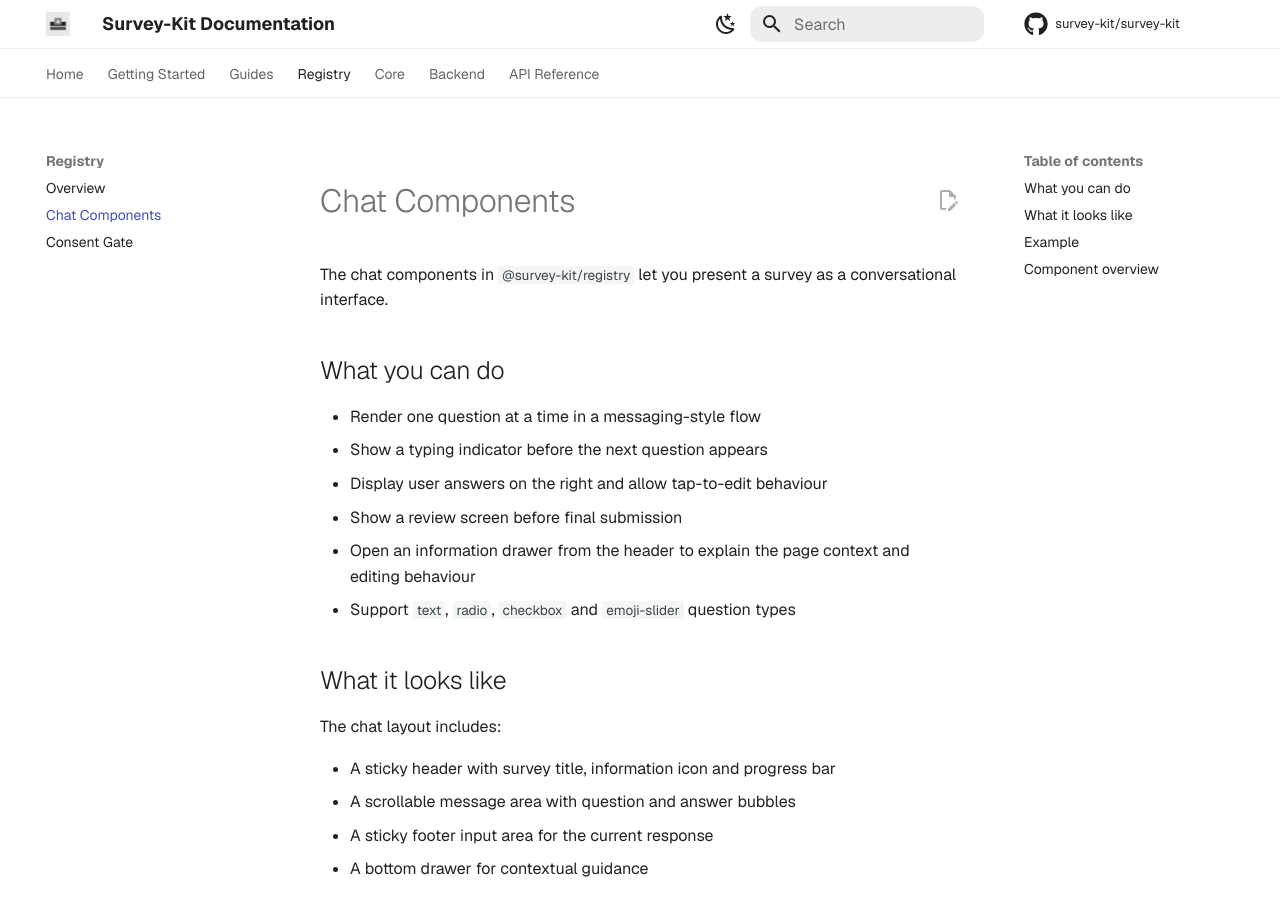
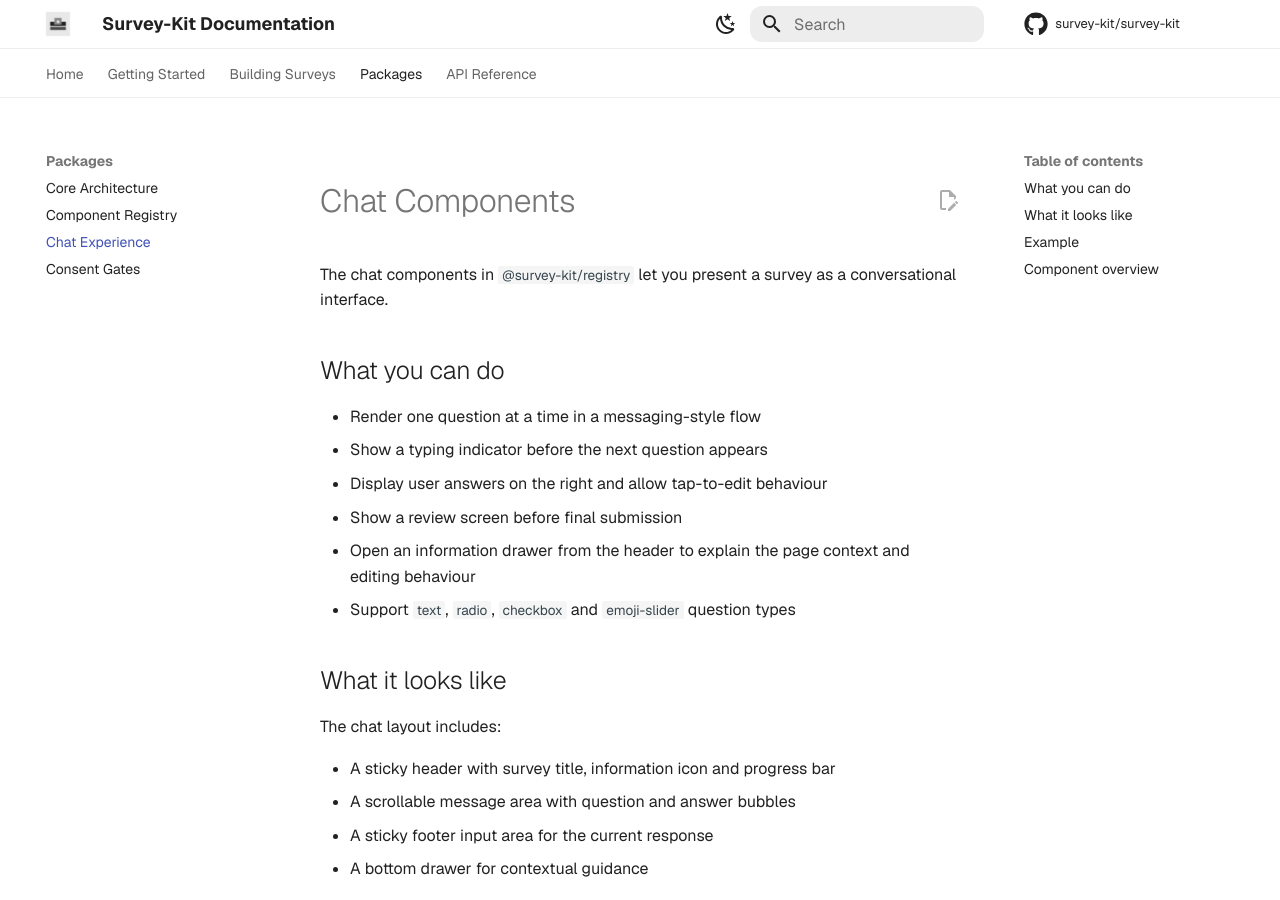
Before and after one commit to survey-kit/survey-kit, an MkDocs documentation site: the page built from docs/docs/registry/chat.md, in a window 1280 px wide and 900 px high. Built offline with MkDocs 1.6.1 and Material for MkDocs 9.7.7, drawn with Linux system fonts in a browser that asks for light colours; comment, search, counter and statistics services are not loaded.

Commit message:
docs: update mkdocs.yml

```diff
--- a/docs/mkdocs.yml
+++ b/docs/mkdocs.yml
@@ -43,20 +43,19 @@ nav:
   - Getting Started:
       - Installation: getting-started/installation.md
       - Quick Start: getting-started/quickstart.md
-  - Guides:
-      - Survey Configuration: guides/configuration.md
+  - Building Surveys:
+      - Configuration: guides/configuration.md
       - Rendering Modes: guides/rendering-modes.md
-      - Template Demo: guides/template.md
-  - Registry:
-      - Overview: registry/index.md
-      - Chat Components: registry/chat.md
-      - Consent Gate: registry/consent-gate.md
-  - Core:
-      - Overview: core/index.md
-  - Backend: backend.md
+      - Connecting a Backend: backend.md
+      - Full Template Demo: guides/template.md
+  - Packages:
+      - Core Architecture: core/index.md
+      - Component Registry: registry/index.md
+      - Chat Experience: registry/chat.md
+      - Consent Gates: registry/consent-gate.md
   - API Reference:
-      - Core: api/core.md
-      - Registry: api/registry.md
+      - Core API: api/core.md
+      - Registry API: api/registry.md
 
 markdown_extensions:
   - admonition
```
